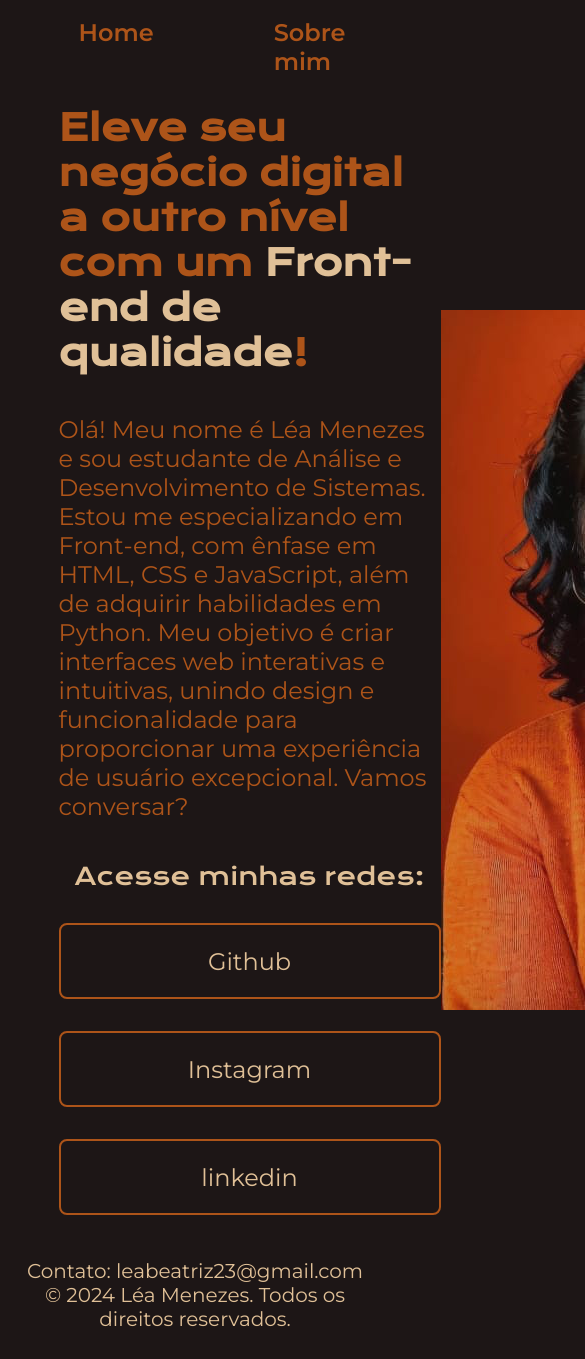
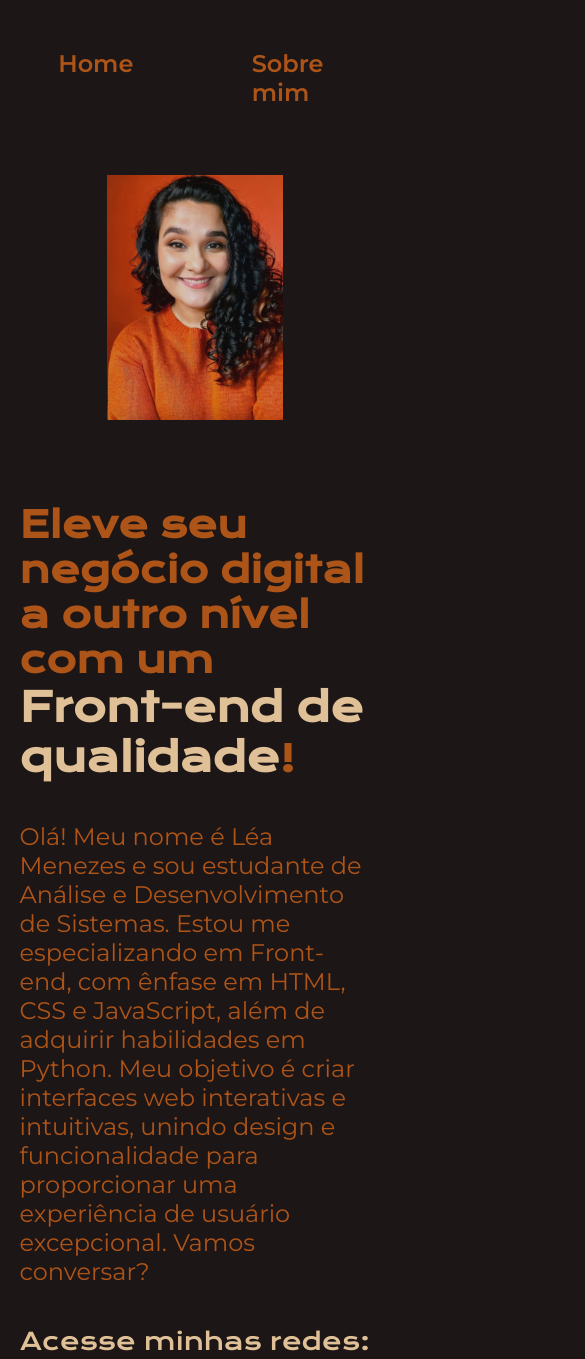
Before and after one commit to LeaBeatriz/projeto-site-portifolio, a plain HTML site: page index.html in a window 390 px wide. Shown: the top 1359 px of the page, 585 px wide, since content can reach past the window. Drawn offline with nearby package versions, Linux system fonts and the light colour scheme.

Commit message:
Add files via upload

```diff
--- a/index.html
+++ b/index.html
@@ -20,18 +20,18 @@
             <p class="apresentacao__conteudo__texto">Olá! Meu nome é Léa Menezes e sou estudante de Análise e Desenvolvimento de Sistemas. Estou me especializando em Front-end, com ênfase em HTML, CSS e JavaScript, além de adquirir habilidades em Python. Meu objetivo é criar interfaces web interativas e intuitivas, unindo design e funcionalidade para proporcionar uma experiência de usuário excepcional. Vamos conversar?</p>
             <div class="apresentacao__links">
                 <h2 class="apresentacao__links__subtitulo">Acesse minhas redes:</h2>
-                <a class="apresentacao__links__link" href="https://github.com/LeaBeatriz">
+                <a class="apresentacao__links__navegacao" href="https://github.com/LeaBeatriz">
                     Github
                 </a>
-                <a class="apresentacao__links__link" href="https://www.instagram.com/lea_beatriz/">
+                <a class="apresentacao__links__navegacao" href="https://www.instagram.com/lea_beatriz/">
                     Instagram
                 </a>
-                <a class="apresentacao__links__link" href="https://www.linkedin.com/in/l%C3%A9a-beatriz-menezes-342674155/">
+                <a class="apresentacao__links__navegacao" href="https://www.linkedin.com/in/l%C3%A9a-beatriz-menezes-342674155/">
                     linkedin
                 </a>
             </div>
         </section>
-        <img src="./assets/imgm.png" alt="Léa Menezes">
+        <img class="apresentacao_imagem" src="./assets/imgm.png" alt="Léa Menezes">
     </main>
     <footer class="rodape">
         <p>Contato: leabeatriz23@gmail.com</p>
--- a/style.css
+++ b/style.css
@@ -19,6 +19,7 @@ body {
 }
 .cabecalho {
     padding: 2% 0% 0% 15%;
+
 }
 .cabecalho__menu {
     display: flex;
@@ -27,17 +28,17 @@ body {
 .cabecalho__menu__link {
     font-family: var(--font-secundaria);
     font-weight: 600;
-    font-size: 24px;
+    font-size: 1.5rem;
     color: var(--cor-secundaria);
-    margin: 0 10px;
-    padding: 10px;
+    margin: 0 0.6rem;
+    padding: 0.6rem;
     text-decoration: none;
 }
 .cabecalho__menu__link:hover {
     color: var(--cor-hover)
 }
 .titulo-destaque {
-    font-size: 36px;
+    font-size: 2.5rem;
     font-family: var(--fonte-primaria);
     color: var(--cor-terciaria);
 }
@@ -46,20 +47,21 @@ body {
     display: flex;
     align-items: center;
     justify-content: space-between;
+    gap: 82px;
 }
 .apresentacao__conteudo {
-    width: 615px;
+    width: 50%;
     display: flex;
     flex-direction: column;
     gap: 40px;
 }
 .apresentacao__conteudo__titulo {
-    font-size: 36px;
+    font-size: 2.25rem;
     font-family: var(--fonte-primaria);
     color: var(--cor-secundaria);
 }
 .apresentacao__conteudo__texto {
-    font-size: 24px;
+    font-size: 1.5rem;
     font-family: var(--font-secundaria);
     color: var(--cor-secundaria);
 }
@@ -73,28 +75,50 @@ body {
 .apresentacao__links__subtitulo {
     font-family:  var(--fonte-primaria);
     font-weight:400;
-    font-size: 24px;
+    font-size: 1.5rem;
     color: var(--cor-terciaria);
 }
-.apresentacao__links__link {
+.apresentacao__links__navegacao {
     display: flex;
     justify-content: center;
     gap: 16px;
     border: 2px solid var(--cor-secundaria);
-    width: 378px;
+    width: 50%;
     text-align: center;
     border-radius: 8px;
-    font-size: 24px;
-    padding: 21.5px 0;
+    font-size: 1.5rem;;
+    padding: 1.4rem 0;
     text-decoration: none;
     font-family: var(--font-secundaria);
     color:var(--cor-terciaria);
 }
+
+.apresentacao_imagem {
+    width: 50%;
+}
+
 .rodape {
     color: var(--cor-terciaria);
-    padding: 24px;
+    padding: 1.5rem;
     text-align: center;
     font-family: var(--font-secundaria);
-    font-size: 20px;
+    font-size: 1.25rem;
     font-weight: 400;
 }
+
+@media (max-width: 1200px) {
+    .cabecalho {
+    padding: 10%;
+}
+.cabecalho__menu {
+    justify-content: center;
+}
+    .apresentacao {
+        flex-direction: column-reverse;
+        padding: 5%;
+    }
+
+    .apresentacao__conteudo {
+        width: auto;
+    }
+}
```
